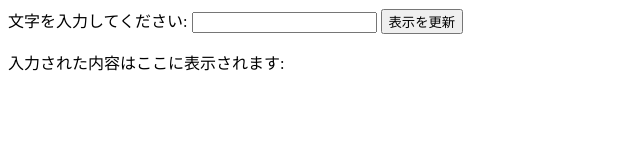
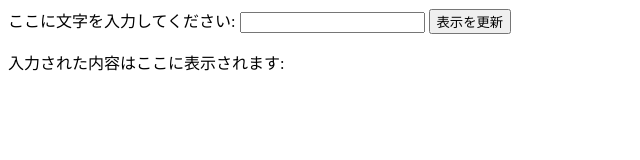
Before and after one commit to ippaku-u/test001, a plain HTML site: page index.html in a window 1280 px wide. Shown: the whole page, without its empty margins (0-640 px from the left). Drawn offline with Linux system fonts and the light colour scheme.

Commit message:
Update index.html

```diff
--- a/index.html
+++ b/index.html
@@ -5,7 +5,7 @@
 </head>
 <body>
 
-<label for="myInput">文字を入力してください:</label>
+<label for="myInput">ここに文字を入力してください:</label>
 <input type="text" id="myInput">
 <button id="myButton">表示を更新</button>
 
```
